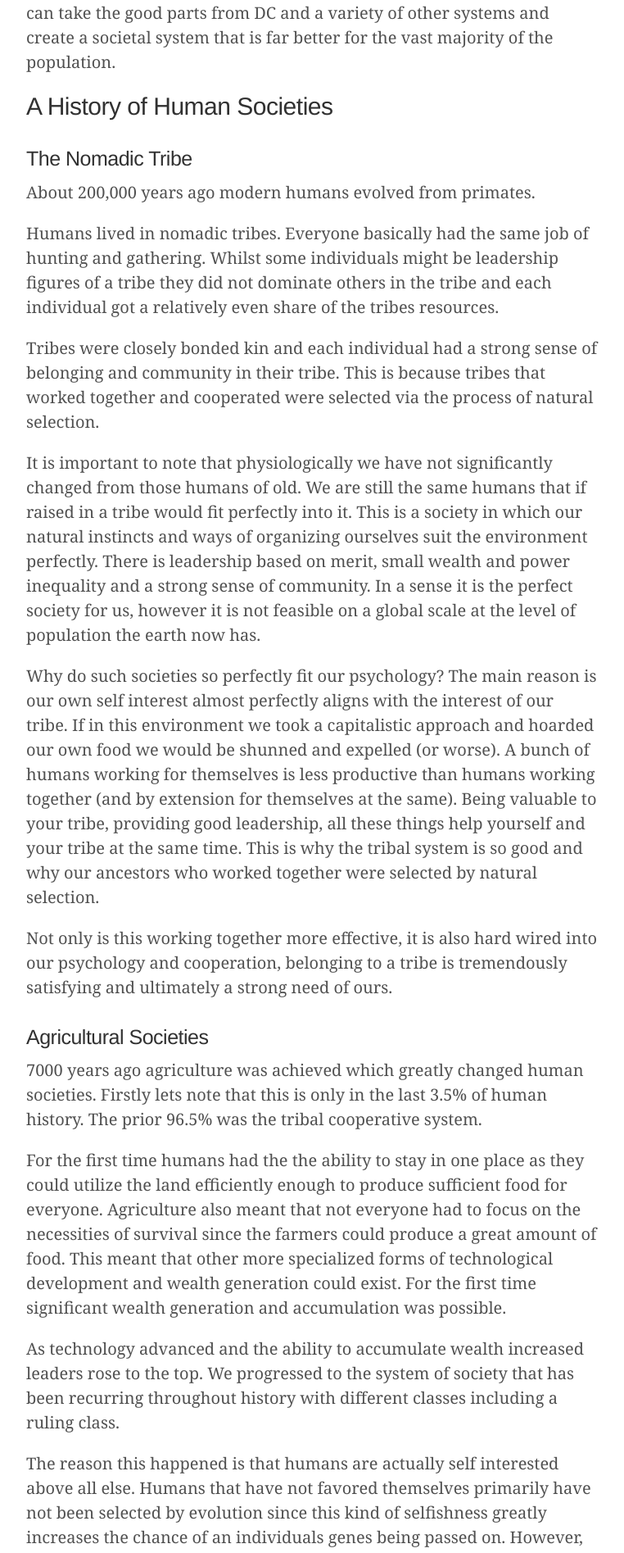
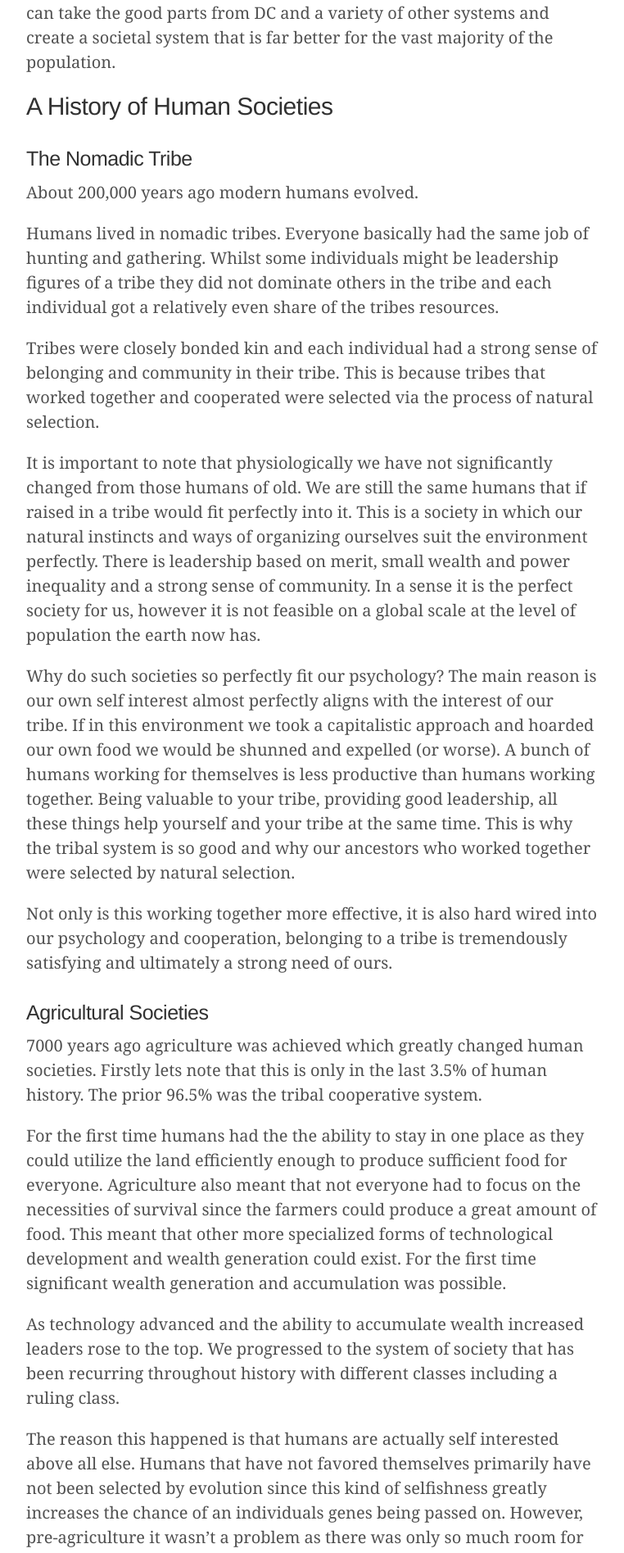
Before and after one commit to open-socialism/open-socialism-site, a Jekyll site: the page built from introduction.md, in a window 1280 px wide. Shown: the part 544-2439 px from the top of the page at 82% size, without its empty margins (258-1020 px from the left). Built offline with Jekyll 4.4.1, drawn with Linux system fonts in a browser that asks for light colours; some of the changed text lies outside the part shown.

Commit message:
some improvements

```diff
--- a/introduction.md
+++ b/introduction.md
@@ -12,7 +12,7 @@ Before we get into the specifics, let's look at the history of human societies a
 
 ### The Nomadic Tribe
 
-About 200,000 years ago modern humans evolved from primates.
+About 200,000 years ago modern humans evolved.
 
 Humans lived in nomadic tribes. Everyone basically had the same job of hunting and gathering. Whilst some individuals might be leadership figures of a tribe they did not dominate others in the tribe and each individual got a relatively even share of the tribes resources.
 
@@ -20,7 +20,7 @@ Tribes were closely bonded kin and each individual had a strong sense of belongi
 
 It is important to note that physiologically we have not significantly changed from those humans of old. We are still the same humans that if raised in a tribe would fit perfectly into it. This is a society in which our natural instincts and ways of organizing ourselves suit the environment perfectly. There is leadership based on merit, small wealth and power inequality and a strong sense of community. In a sense it is the perfect society for us, however it is not feasible on a global scale at the level of population the earth now has.
 
-Why do such societies so perfectly fit our psychology? The main reason is our own self interest almost perfectly aligns with the interest of our tribe. If in this environment we took a capitalistic approach and hoarded our own food we would be shunned and expelled (or worse). A bunch of humans working for themselves is less productive than humans working together (and by extension for themselves at the same). Being valuable to your tribe, providing good leadership, all these things help yourself and your tribe at the same time. This is why the tribal system is so good and why our ancestors who worked together were selected by natural selection.
+Why do such societies so perfectly fit our psychology? The main reason is our own self interest almost perfectly aligns with the interest of our tribe. If in this environment we took a capitalistic approach and hoarded our own food we would be shunned and expelled (or worse). A bunch of humans working for themselves is less productive than humans working together. Being valuable to your tribe, providing good leadership, all these things help yourself and your tribe at the same time. This is why the tribal system is so good and why our ancestors who worked together were selected by natural selection.
 
 Not only is this working together more effective, it is also hard wired into our psychology and cooperation, belonging to a tribe is tremendously satisfying and ultimately a strong need of ours.
 
```
Also changed, not shown: other parts of introduction.md (+2 -2 lines).
